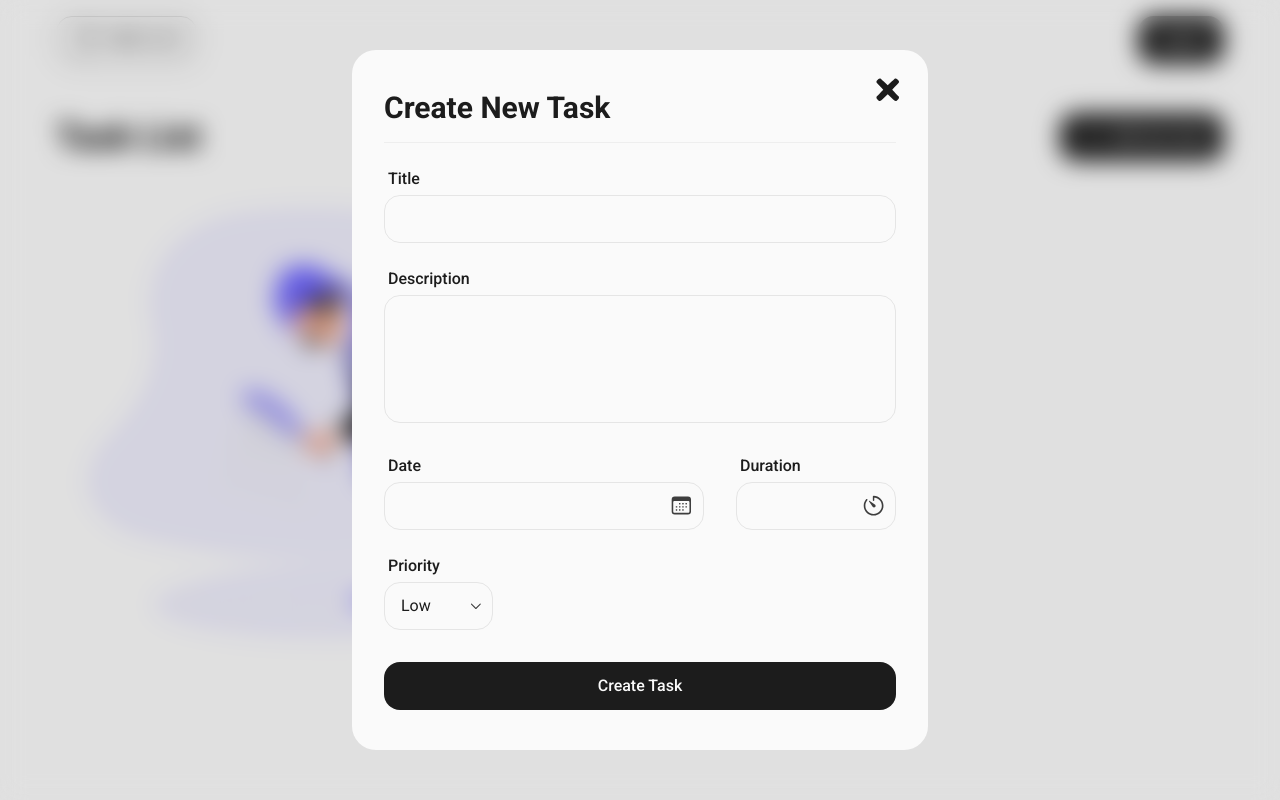
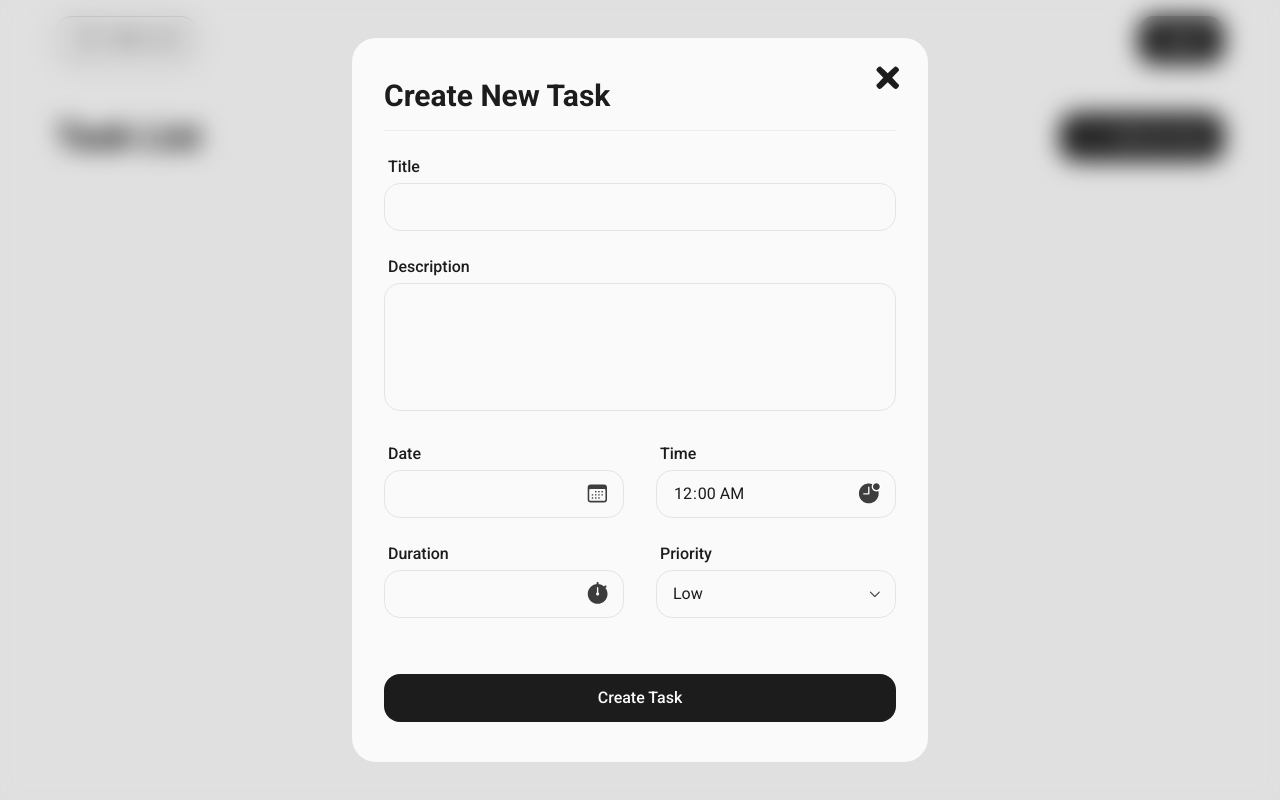
Before and after one commit to emiaesthetic/timeflow-app, a React (Vite) app: page / in a window 1280 px wide. Both pictures are taken after a click on the button "Add new task". Built offline with nearby package versions, Linux system fonts and the light colour scheme; a web font is replaced by a local one.

Commit message:
feat: add time input to TaskForm

```diff
--- a/src/app/styles/theme.css
+++ b/src/app/styles/theme.css
@@ -1,6 +1,5 @@
 @theme {
   --font-sans: 'Roboto', sans-serif;
-
   --color-background: var(--background);
   --color-foreground: var(-foreground);
   --color-card: var(--card);
@@ -23,7 +22,6 @@
   --color-input: var(--input);
   --color-ring: var(--ring);
   --color-checkbox-mark: var(--checkbox-mark);
-
   --animate-spin: spin 3s linear infinite;
 
   @keyframes spin {
--- a/src/pages/home/lib/format-date.ts
+++ b/src/pages/home/lib/format-date.ts
@@ -8,8 +8,8 @@ export const formatDate = (dateString: string) => {
   }).format(new Date(dateString));
 };
 
-export const formatDateParts = (dateString: string) => {
-  if (!dateString) {
+export const formatDateParts = (dateString: string, timeString: string) => {
+  if (!dateString || !timeString) {
     return {
       displayDate: '',
       displayTime: '',
@@ -18,7 +18,8 @@ export const formatDateParts = (dateString: string) => {
     };
   }
 
-  const date = new Date(dateString);
+  const dateTimeString = dateString.split('T')[0] + 'T' + timeString;
+  const date = new Date(dateTimeString);
 
   const displayDate = new Intl.DateTimeFormat('en-US', {
     month: 'long',
--- a/src/pages/home/lib/format-time.ts
+++ b/src/pages/home/lib/format-timer.ts
@@ -1,4 +1,4 @@
-export const formatTime = (timestamp?: number): string => {
+export const formatTimer = (timestamp?: number): string => {
   if (!timestamp) return '00:00:00';
 
   const HOURS_PER_DAY = 24;
--- a/src/pages/home/ui/task-board.tsx
+++ b/src/pages/home/ui/task-board.tsx
@@ -61,7 +61,7 @@ export const TaskBoard = () => {
           </header>
 
           {tasks.length === 0 ? (
-            <div className="flex w-full content-center">
+            <div className="flex w-full items-center justify-center">
               <img className="w-1/2" src={emptyImg} alt="To-do list is empty" />
             </div>
           ) : (
--- a/src/pages/home/ui/task-form.tsx
+++ b/src/pages/home/ui/task-form.tsx
@@ -3,7 +3,7 @@ import { Controller, useForm } from 'react-hook-form';
 
 import { Calendar } from '@/shared/ui/calendar';
 import { Error } from '@/shared/ui/error';
-import { CalendarIcon, TimerIcon } from '@/shared/ui/icons';
+import { CalendarIcon, ClockIcon, TimerIcon } from '@/shared/ui/icons';
 import { Input } from '@/shared/ui/input';
 import { Label } from '@/shared/ui/label';
 import { Select } from '@/shared/ui/select';
@@ -88,7 +88,7 @@ export const TaskForm = ({
         <Error message={errors.description?.message} />
       </div>
 
-      <div className="grid grid-cols-[2fr_1fr] items-center justify-between gap-x-8 gap-y-4">
+      <div className="grid grid-cols-2 items-center justify-between gap-x-8 gap-y-4">
         <div className="relative mb-6 has-[[data-error='true']]:mb-8">
           <Label children="Date" htmlFor="date" />
           <Controller
@@ -98,10 +98,11 @@ export const TaskForm = ({
             render={({ field }) => (
               <Calendar
                 value={new Date(field.value)}
-                input={
+                trigger={
                   <div className="relative">
-                    <CalendarIcon className="pointer-events-none absolute top-1/2 right-2.5 size-6 -translate-y-1/2" />
+                    <CalendarIcon className="pointer-events-none absolute top-1/2 right-3.5 size-6 -translate-y-1/2" />
                     <Input
+                      id="date"
                       value={field.value ? formatDate(field.value) : ''}
                       onClick={() => setIsOpenCalendar(prevState => !prevState)}
                       aria-invalid={!!errors.date}
@@ -114,7 +115,7 @@ export const TaskForm = ({
                 isOpen={isOpenCalendar}
                 onClose={() => setIsOpenCalendar(false)}
                 onSelect={date => {
-                  field.onChange(date);
+                  field.onChange(date?.toISOString());
                   setIsOpenCalendar(false);
                 }}
               />
@@ -124,9 +125,29 @@ export const TaskForm = ({
         </div>
 
         <div className="relative mb-6 has-[[data-error='true']]:mb-8">
+          <Label children="Time" htmlFor="time" />
+          <div className="relative">
+            <ClockIcon className="pointer-events-none absolute top-1/2 right-3.5 size-6 -translate-y-1/2" />
+            <Input
+              {...register('time', {
+                required: { value: true, message: 'Required field' },
+              })}
+              className="[&::-webkit-calendar-picker-indicator]:hidden [&::-webkit-calendar-picker-indicator]:appearance-none"
+              id="time"
+              type="time"
+              step="60"
+              defaultValue="00:00"
+            />
+          </div>
+          <Error message={errors.time?.message} />
+        </div>
+      </div>
+
+      <div className="grid grid-cols-2 items-center gap-x-8 gap-y-4">
+        <div className="relative mb-6 has-[[data-error='true']]:mb-8">
           <Label children="Duration" htmlFor="duration" />
           <div className="relative">
-            <TimerIcon className="pointer-events-none absolute top-1/2 right-2.5 size-6 -translate-y-1/2" />
+            <TimerIcon className="pointer-events-none absolute top-1/2 right-3.5 size-6 -translate-y-1/2" />
             <Input
               {...register('duration', {
                 required: { value: true, message: 'Required field' },
@@ -144,7 +165,6 @@ export const TaskForm = ({
           </div>
           <Error message={errors.duration?.message} />
         </div>
-      </div>
 
         <div className="mb-6 has-[[data-error='true']]:mb-8">
           <Label children="Priority" htmlFor="priority" />
@@ -152,6 +172,7 @@ export const TaskForm = ({
             {...register('priority', {
               required: { value: true, message: 'Required field' },
             })}
+            className="w-full"
             id="priority"
             aria-invalid={!!errors.priority}
             options={
@@ -164,6 +185,7 @@ export const TaskForm = ({
           />
           <Error message={errors.priority?.message} />
         </div>
+      </div>
     </form>
   );
 };
--- a/src/pages/home/ui/task-item.tsx
+++ b/src/pages/home/ui/task-item.tsx
@@ -19,6 +19,7 @@ export const TaskItem = ({
   title,
   description,
   date,
+  time,
   duration,
   priority,
   onStart,
@@ -26,8 +27,10 @@ export const TaskItem = ({
   onRemove,
 }: ITaskItemProps) => {
   const [isOpenDropdown, setIsOpenDropdown] = useState(false);
-  const { displayDate, displayTime, dateAttr, timeAttr } =
-    formatDateParts(date);
+  const { displayDate, displayTime, dateAttr, timeAttr } = formatDateParts(
+    date,
+    time,
+  );
 
   return (
     <article
--- a/src/pages/home/ui/task-timer.tsx
+++ b/src/pages/home/ui/task-timer.tsx
@@ -1,7 +1,7 @@
 import { Button } from '@/shared/ui/button';
 import { Dialog } from '@/shared/ui/dialog';
 
-import { formatTime } from '../lib/format-time';
+import { formatTimer } from '../lib/format-timer';
 import { ITask } from '../model/types';
 
 export const TaskTimer = ({
@@ -32,9 +32,9 @@ export const TaskTimer = ({
         <div className="timer-border bg-secondary mx-auto mb-10 w-max rounded-xl p-8 text-center">
           <time
             className="text-3xl font-medium md:text-5xl"
-            dateTime={formatTime(task.duration)}
+            dateTime={formatTimer(task.duration)}
           >
-            {formatTime(remainingTime)}
+            {formatTimer(remainingTime)}
           </time>
         </div>
       }
--- a/src/shared/ui/calendar.tsx
+++ b/src/shared/ui/calendar.tsx
@@ -10,14 +10,14 @@ import 'react-day-picker/style.css';
 
 export const Calendar = ({
   value,
-  input,
+  trigger,
   position,
   isOpen,
   onClose,
   onSelect,
 }: {
   value: Date | undefined;
-  input: React.ReactNode;
+  trigger: React.ReactNode;
   position: { top: number; left: number };
   isOpen: boolean;
   onClose: () => void;
@@ -37,7 +37,7 @@ export const Calendar = ({
 
   return (
     <div ref={calendarWrapperRef}>
-      {input}
+      {trigger}
       {isOpen &&
         createPortal(
           <div
--- /dev/null
+++ b/src/shared/ui/icons/clock.tsx
@@ -0,0 +1,28 @@
+export const ClockIcon = ({ className }: { className?: string }) => {
+  return (
+    <svg
+      className={className}
+      xmlns="http://www.w3.org/2000/svg"
+      width="29"
+      height="29"
+      viewBox="0 0 29 29"
+      fill="none"
+      aria-hidden="true"
+    >
+      <path
+        d="M6.92285 15.0945C6.4541 15.0945 6.10254 14.7429 6.10254 14.2742C6.10254 13.8171 6.4541 13.4656 6.92285 13.4656H12.2314V6.37573C12.2314 5.9187 12.583 5.56714 13.04 5.56714C13.497 5.56714 13.8603 5.9187 13.8603 6.37573V14.2742C13.8603 14.7429 13.497 15.0945 13.04 15.0945H6.92285ZM13.0517 25.782C19.5908 25.782 25.0048 20.3562 25.0048 13.8288C25.0048 7.2898 19.5791 1.87573 13.04 1.87573C6.51269 1.87573 1.09863 7.2898 1.09863 13.8288C1.09863 20.3562 6.52441 25.782 13.0517 25.782Z"
+        fill="currentColor"
+        fillOpacity="0.85"
+      />
+      <path
+        d="M22.1806 11.3679C25.2744 11.3679 27.8408 8.81323 27.8408 5.70777C27.8408 2.59058 25.2744 0.0476074 22.1806 0.0476074C19.0634 0.0476074 16.5205 2.59058 16.5205 5.70777C16.5205 8.81323 19.0634 11.3679 22.1806 11.3679Z"
+        fill="white"
+      />
+      <path
+        d="M22.1807 9.76245C24.3956 9.76245 26.2471 7.93433 26.2471 5.70777C26.2471 3.46949 24.3956 1.64136 22.1807 1.64136C19.9542 1.64136 18.1143 3.46949 18.1143 5.70777C18.1143 7.93433 19.9542 9.76245 22.1807 9.76245Z"
+        fill="currentColor"
+        fillOpacity="0.85"
+      />
+    </svg>
+  );
+};
--- a/src/shared/ui/icons/index.ts
+++ b/src/shared/ui/icons/index.ts
@@ -1,5 +1,6 @@
 export { CalendarIcon } from './calendar';
 export { ChevronIcon } from './chevron';
+export { ClockIcon } from './clock';
 export { CrossIcon } from './cross';
 export { DottedIcon } from './dotted';
 export { EditIcon } from './edit';
--- a/src/shared/ui/icons/timer.tsx
+++ b/src/shared/ui/icons/timer.tsx
@@ -10,12 +10,7 @@ export const TimerIcon = ({ className }: { className?: string }) => {
       aria-hidden="true"
     >
       <path
-        d="M14.0202 26.0488C20.5593 26.0488 25.9733 20.6231 25.9733 14.0957C25.9733 7.55664 20.571 2.14258 14.0319 2.14258C13.4109 2.14258 13.1062 2.51758 13.1062 3.12695V7.66211C13.1062 8.17774 13.4577 8.57617 13.9616 8.57617C14.4773 8.57617 14.8288 8.17774 14.8288 7.66211V3.10352L14.0085 4.13477C19.5632 4.13477 23.9694 8.56446 23.9694 14.0957C23.9694 19.627 19.5515 24.0567 14.0202 24.0567C8.48902 24.0567 4.04761 19.627 4.05933 14.0957C4.07105 11.623 4.94995 9.38477 6.42652 7.66211C6.77808 7.20508 6.80152 6.6543 6.4148 6.24414C6.02808 5.83399 5.38355 5.86914 4.94995 6.38477C3.1687 8.4707 2.06714 11.1777 2.06714 14.0957C2.06714 20.6231 7.49292 26.0488 14.0202 26.0488Z"
-        fill="currentColor"
-        fillOpacity="0.85"
-      />
-      <path
-        d="M15.8952 15.7831C16.821 14.8105 16.6335 13.5097 15.5202 12.7363L9.32105 8.40033C8.73511 7.99018 8.12573 8.61127 8.53589 9.18549L12.8601 15.3847C13.6452 16.498 14.946 16.6972 15.8952 15.7831Z"
+        d="M14.0454 26.4091C20.5845 26.4091 25.9985 20.9834 25.9985 14.456C25.9985 7.91699 20.5728 2.50293 14.0337 2.50293C7.50634 2.50293 2.09229 7.91699 2.09229 14.456C2.09229 20.9834 7.51807 26.4091 14.0454 26.4091ZM14.0454 16.3545C12.9907 16.3545 12.1587 15.5107 12.1587 14.4677C12.1587 13.7295 12.5806 13.0966 13.2251 12.7568V6.94433C13.2251 6.4873 13.5767 6.13574 14.0337 6.13574C14.4907 6.13574 14.854 6.4873 14.854 6.94433V12.7685C15.5103 13.0849 15.9321 13.7295 15.9321 14.4677C15.9321 15.5107 15.0884 16.3545 14.0454 16.3545ZM12.7798 3.13574H15.2876V1.4248C15.2876 0.72168 14.7368 0.135742 14.0337 0.135742C13.354 0.135742 12.7798 0.72168 12.7798 1.4248V3.13574ZM21.3462 5.76074L23.0689 7.56543L24.3814 6.24121C24.6509 5.97168 24.8032 5.6084 24.8032 5.29199C24.8032 4.63574 24.2759 4.1084 23.5962 4.1084C23.1978 4.1084 22.9165 4.22558 22.6353 4.49512L21.3462 5.76074Z"
         fill="currentColor"
         fillOpacity="0.85"
       />
--- a/src/shared/ui/select.tsx
+++ b/src/shared/ui/select.tsx
@@ -8,7 +8,7 @@ interface SelectProps extends React.SelectHTMLAttributes<HTMLSelectElement> {
 
 export const Select = ({ className, options, ...props }: SelectProps) => {
   return (
-    <div className="relative w-max">
+    <div className="relative">
       <select
         className={cn(
           'border-input bg-secondary text-secondary-foreground placeholder:text-muted-foreground aria-invalid:border-destructive hover:bg-muted focus-visible:bg-muted h-12 w-full appearance-none rounded-2xl border-1 py-2 pr-8 pl-4 text-base font-normal outline-0 transition-colors disabled:pointer-events-none disabled:opacity-50',
@@ -18,7 +18,7 @@ export const Select = ({ className, options, ...props }: SelectProps) => {
       >
         {options}
       </select>
-      <ChevronIcon className="pointer-events-none absolute top-1/2 right-2.5 size-3.5 -translate-y-1/2 -rotate-90" />
+      <ChevronIcon className="pointer-events-none absolute top-1/2 right-3.5 size-3.5 -translate-y-1/2 -rotate-90" />
     </div>
   );
 };
```
Lines whose indentation alone changed are shown as unchanged.
